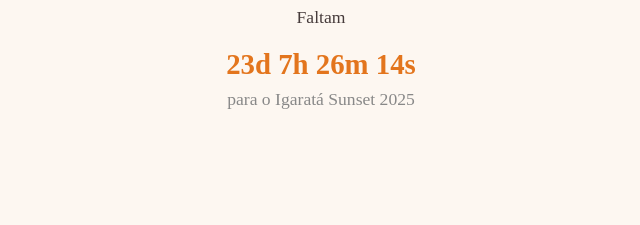
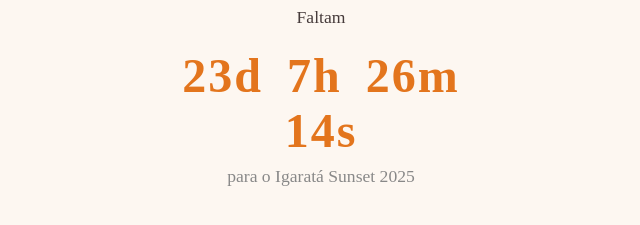
Before and after one commit to GentilCP/igarata-sunset-2025, a plain HTML site: page index.html in a window 1280 px wide. Shown: the part 363-588 px from the top of the page, without its empty margins (319-959 px from the left). Drawn offline with Linux system fonts and the light colour scheme.

Commit message:
Update index.html

```diff
--- a/index.html
+++ b/index.html
@@ -29,12 +29,15 @@
     }
     .countdown {
       margin-top: 20px;
-      font-size: 1.8rem;
+      font-size: 3rem;
       color: #e3751d;
       font-weight: bold;
       text-align: center;
-      width: 98vw;
+      width: 85vw;
+      max-width: 330px;
       box-sizing: border-box;
+      letter-spacing: 2px;
+      word-spacing: 10px;
     }
     .label {
       margin-top: 10px;
```
